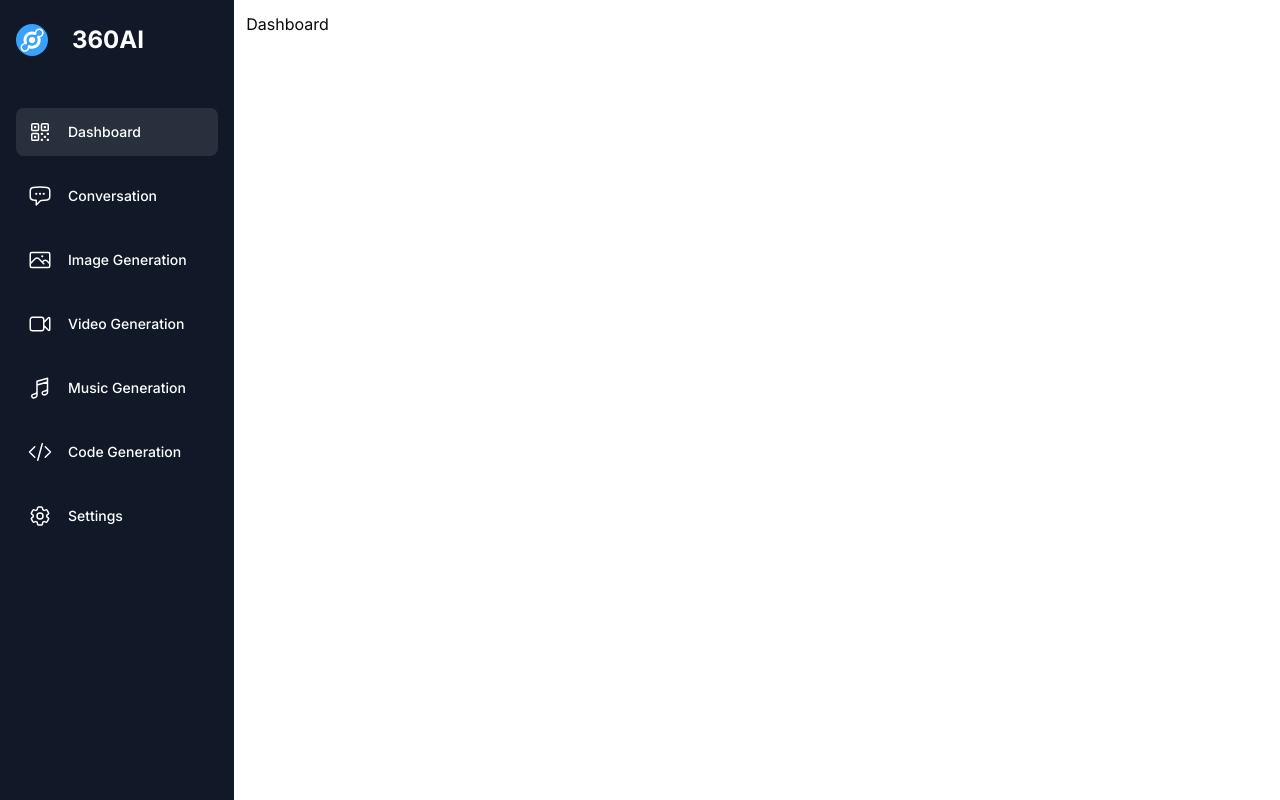
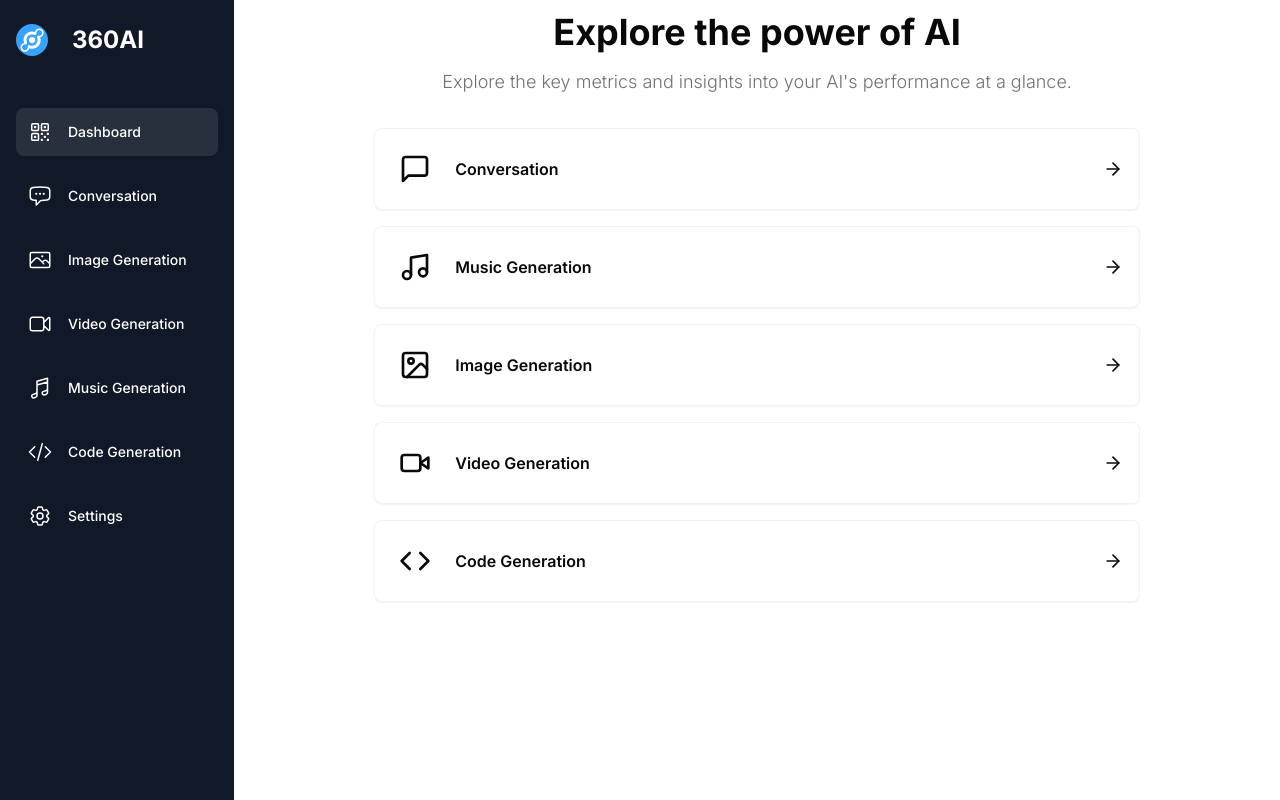
Before and after one commit to Gusnhde2/360ai, a Next.js app: page /dashboard in a window 1280 px wide. Built offline with nearby package versions, Linux system fonts and the light colour scheme.

Commit message:
feat: dashboard layout

```diff
--- a/app/(dashboard)/(routes)/dashboard/page.tsx
+++ b/app/(dashboard)/(routes)/dashboard/page.tsx
@@ -1,3 +1,44 @@
-export default function Dashboard() {
-  return <h2>Dashboard</h2>;
+"use client";
+
+import { ArrowRight } from "lucide-react";
+import { useRouter } from "next/navigation";
+
+import { Card } from "@/components/ui/card";
+import { cn } from "@/lib/utils";
+
+import { tools } from "@/constants";
+
+export default function HomePage() {
+  const router = useRouter();
+
+  return (
+    <div>
+      <div className="mb-8 space-y-4">
+        <h2 className="text-2xl md:text-4xl font-bold text-center">
+          Explore the power of AI
+        </h2>
+        <p className="text-muted-foreground font-light text-sm md:text-lg text-center">
+          Explore the key metrics and insights into your AI's performance at a
+          glance.
+        </p>
+      </div>
+      <div className="px-4 md:px-20 lg:px-32 space-y-4">
+        {tools.map((tool) => (
+          <Card
+            onClick={() => router.push(tool.href)}
+            key={tool.href}
+            className="p-4 border-black/5 flex items-center justify-between hover:shadow-md transition cursor-pointer"
+          >
+            <div className="flex items-center gap-x-4">
+              <div className={cn("p-2 w-fit rounded-md", tool.bgColor)}>
+                <tool.icon className={cn("w-8 h-8", tool.color)} />
+              </div>
+              <div className="font-semibold">{tool.label}</div>
+            </div>
+            <ArrowRight className="w-5 h-5" />
+          </Card>
+        ))}
+      </div>
+    </div>
+  );
 }
--- a/components/MobileSidebar.tsx
+++ b/components/MobileSidebar.tsx
@@ -5,8 +5,16 @@
 import Sidebar from "@/components/Sidebar";
 import { Button } from "@/components/ui/button";
 import { SheetContent, SheetTrigger, Sheet } from "@/components/ui/sheet";
+import { useEffect, useState } from "react";
 
 export default function MobileSidebar() {
+  const [isMounted, setIsMounted] = useState(false);
+
+  useEffect(() => {
+    setIsMounted(true);
+  }, []);
+
+  !isMounted && null;
   return (
     <Sheet>
       <SheetTrigger>
--- /dev/null
+++ b/components/ui/card.tsx
@@ -0,0 +1,79 @@
+import * as React from "react"
+
+import { cn } from "@/lib/utils"
+
+const Card = React.forwardRef<
+  HTMLDivElement,
+  React.HTMLAttributes<HTMLDivElement>
+>(({ className, ...props }, ref) => (
+  <div
+    ref={ref}
+    className={cn(
+      "rounded-lg border bg-card text-card-foreground shadow-sm",
+      className
+    )}
+    {...props}
+  />
+))
+Card.displayName = "Card"
+
+const CardHeader = React.forwardRef<
+  HTMLDivElement,
+  React.HTMLAttributes<HTMLDivElement>
+>(({ className, ...props }, ref) => (
+  <div
+    ref={ref}
+    className={cn("flex flex-col space-y-1.5 p-6", className)}
+    {...props}
+  />
+))
+CardHeader.displayName = "CardHeader"
+
+const CardTitle = React.forwardRef<
+  HTMLParagraphElement,
+  React.HTMLAttributes<HTMLHeadingElement>
+>(({ className, ...props }, ref) => (
+  <h3
+    ref={ref}
+    className={cn(
+      "text-2xl font-semibold leading-none tracking-tight",
+      className
+    )}
+    {...props}
+  />
+))
+CardTitle.displayName = "CardTitle"
+
+const CardDescription = React.forwardRef<
+  HTMLParagraphElement,
+  React.HTMLAttributes<HTMLParagraphElement>
+>(({ className, ...props }, ref) => (
+  <p
+    ref={ref}
+    className={cn("text-sm text-muted-foreground", className)}
+    {...props}
+  />
+))
+CardDescription.displayName = "CardDescription"
+
+const CardContent = React.forwardRef<
+  HTMLDivElement,
+  React.HTMLAttributes<HTMLDivElement>
+>(({ className, ...props }, ref) => (
+  <div ref={ref} className={cn("p-6 pt-0", className)} {...props} />
+))
+CardContent.displayName = "CardContent"
+
+const CardFooter = React.forwardRef<
+  HTMLDivElement,
+  React.HTMLAttributes<HTMLDivElement>
+>(({ className, ...props }, ref) => (
+  <div
+    ref={ref}
+    className={cn("flex items-center p-6 pt-0", className)}
+    {...props}
+  />
+))
+CardFooter.displayName = "CardFooter"
+
+export { Card, CardHeader, CardFooter, CardTitle, CardDescription, CardContent }
--- /dev/null
+++ b/constants.ts
@@ -0,0 +1,41 @@
+import { Code, ImageIcon, MessageSquare, Music, VideoIcon } from "lucide-react";
+
+export const MAX_FREE_COUNTS = 5;
+
+export const tools = [
+  {
+    label: "Conversation",
+    icon: MessageSquare,
+    href: "/conversation",
+    color: "text-violet-500",
+    bgColor: "bg-violet-500/10",
+  },
+  {
+    label: "Music Generation",
+    icon: Music,
+    href: "/music",
+    color: "text-emerald-500",
+    bgColor: "bg-emerald-500/10",
+  },
+  {
+    label: "Image Generation",
+    icon: ImageIcon,
+    color: "text-pink-700",
+    bgColor: "bg-pink-700/10",
+    href: "/image",
+  },
+  {
+    label: "Video Generation",
+    icon: VideoIcon,
+    color: "text-orange-700",
+    bgColor: "bg-orange-700/10",
+    href: "/video",
+  },
+  {
+    label: "Code Generation",
+    icon: Code,
+    color: "text-green-700",
+    bgColor: "bg-green-700/10",
+    href: "/code",
+  },
+];
```
